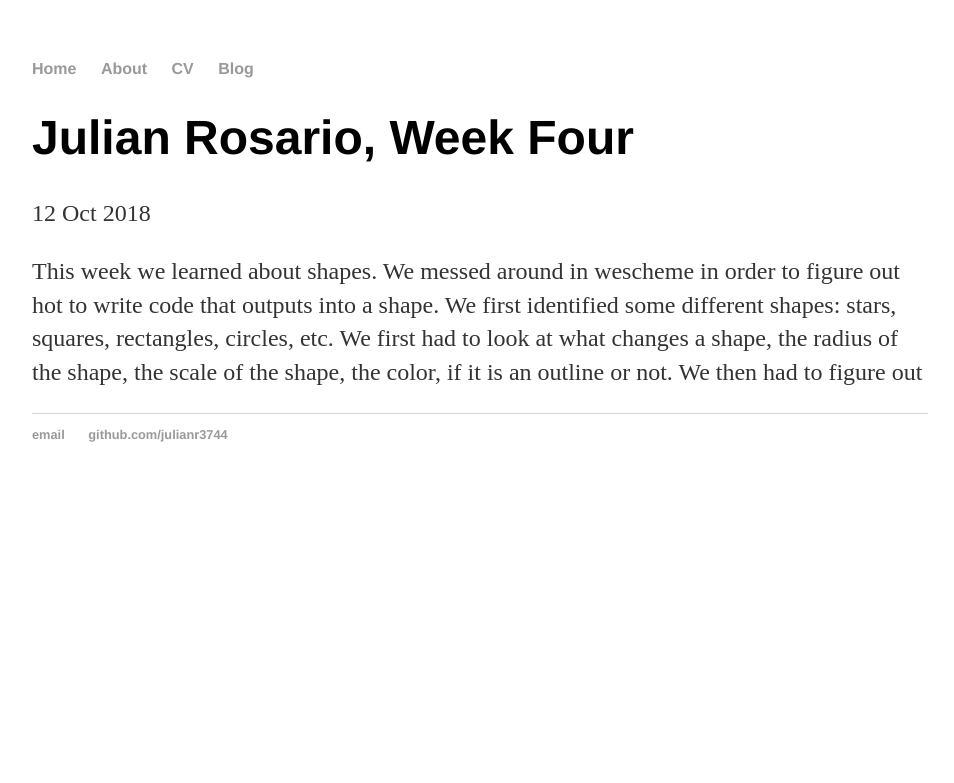
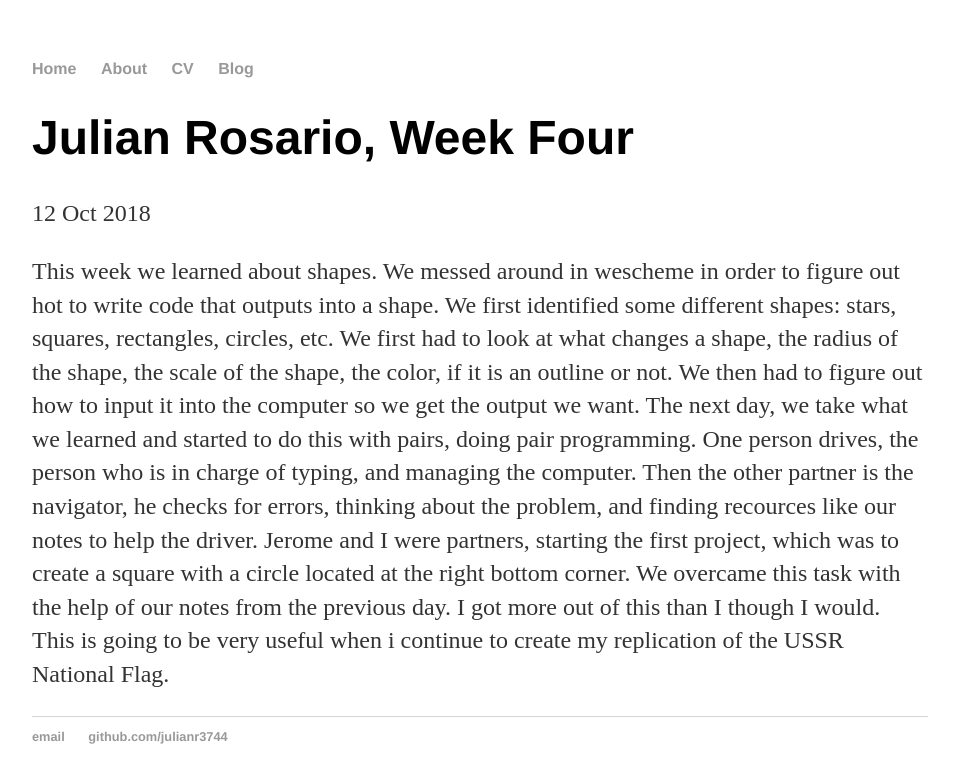
Before and after one commit to Julianr3744/julianr3744.github.io, a Jekyll site: the page built from _posts/2018-10-12-Weekly-reflection-04.md, in a window 1280 px wide. Shown: the top 783 px of the page, without its empty margins (160-1114 px from the left). Built offline with Jekyll 4.4.1, drawn with Linux system fonts in a browser that asks for light colours.

Commit message:
Update 2018-10-12-Weekly-reflection-04.md

```diff
--- a/_posts/2018-10-12-Weekly-reflection-04.md
+++ b/_posts/2018-10-12-Weekly-reflection-04.md
@@ -3,4 +3,4 @@ layout: post
 title: "Julian Rosario, Week Four"
 date: 2018-10-12
 ---
-This week we learned about shapes. We messed around in wescheme in order to figure out hot to write code that outputs into a shape. We first identified some different shapes: stars, squares, rectangles, circles, etc. We first had to look at what changes a shape, the radius of the shape, the scale of the shape, the color, if it is an outline or not. We then had to figure out
+This week we learned about shapes. We messed around in wescheme in order to figure out hot to write code that outputs into a shape. We first identified some different shapes: stars, squares, rectangles, circles, etc. We first had to look at what changes a shape, the radius of the shape, the scale of the shape, the color, if it is an outline or not. We then had to figure out how to input it into the computer so we get the output we want. The next day, we take what we learned and started to do this with pairs, doing pair programming. One person drives, the person who is in charge of typing, and managing the computer. Then the other partner is the navigator, he checks for errors, thinking about the problem, and finding recources like our notes to help the driver. Jerome and I were partners, starting the first project, which was to create a square with a circle located at the right bottom corner. We overcame this task with the help of our notes from the previous day. I got more out of this than I though I would. This is going to be very useful when i continue to create my replication of the USSR National Flag.
```
